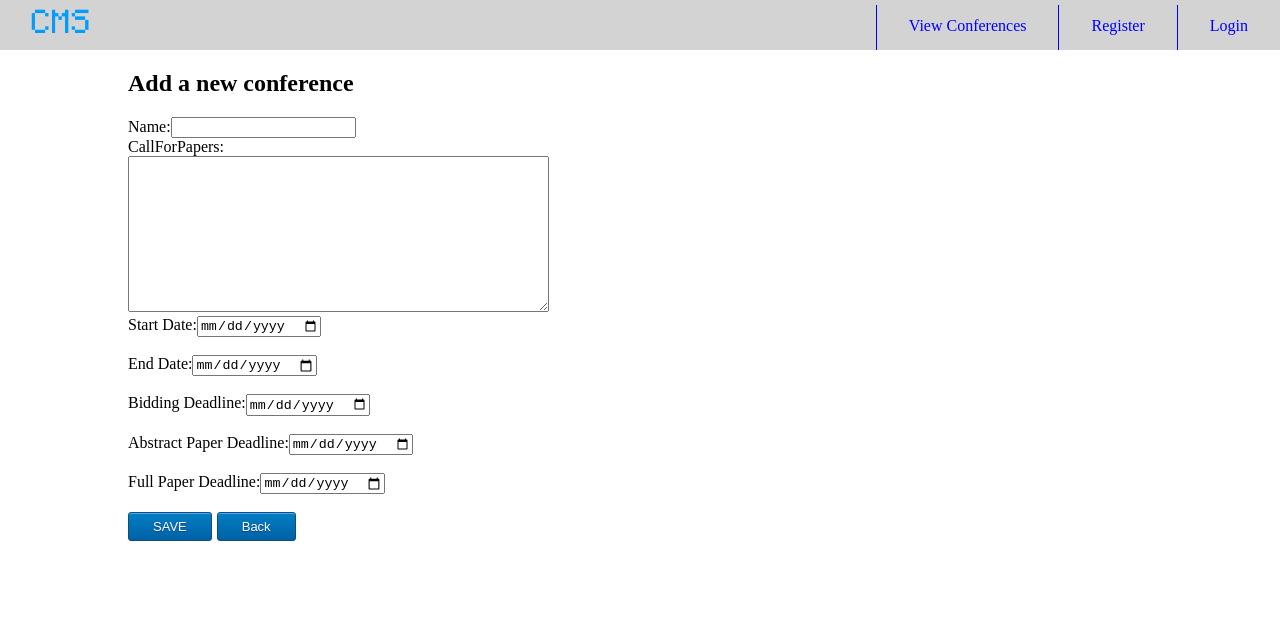
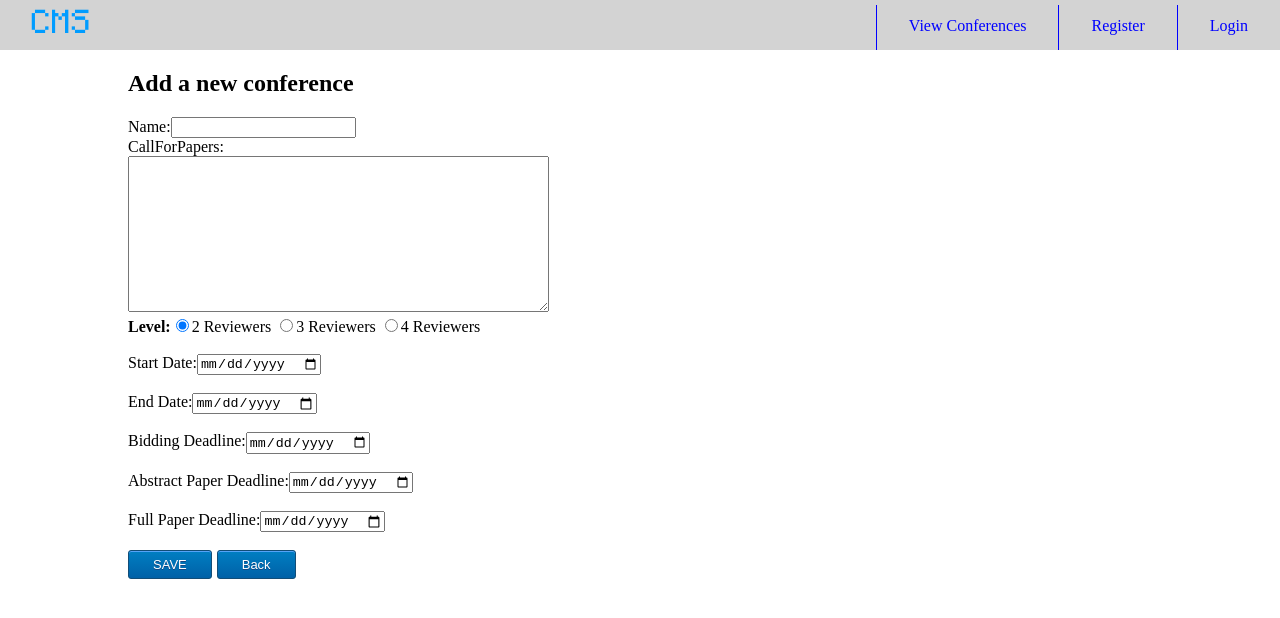
Before and after one commit to condoran/Ciobanii-si-Oile, an Angular app in the folder ConferenceManagement/web/src/main/frontend/front/: page /conference-new in a window 1280 px wide. Shown: the top 618 px of the page. Built offline with nearby package versions, Linux system fonts and the light colour scheme.

Commit message:
Conference checked

```diff
--- a/ConferenceManagement/web/src/main/frontend/front/src/app/conference-new/conference-new.component.html
+++ b/ConferenceManagement/web/src/main/frontend/front/src/app/conference-new/conference-new.component.html
@@ -4,6 +4,11 @@
   <br/>
   CallForPapers:<br/><textarea #callForPapers rows="10" cols="50"></textarea>
   <br/>
+  <label><b>Level:</b>
+    <input type="radio" value="2" [(ngModel)]="level">2 Reviewers
+    <input type="radio" value="3" [(ngModel)]="level">3 Reviewers
+    <input type="radio" value="4" [(ngModel)]="level">4 Reviewers
+  </label><br/><br/>
   Start Date:<input type="date" #startDate/>
   <br/>
   <br/>
--- a/ConferenceManagement/web/src/main/frontend/front/src/app/conference-new/conference-new.component.ts
+++ b/ConferenceManagement/web/src/main/frontend/front/src/app/conference-new/conference-new.component.ts
@@ -10,6 +10,7 @@ import {Router} from "@angular/router";
 })
 export class ConferenceNewComponent implements OnInit {
 
+  level: string ="2";
   constructor(private conferenceService: ConferenceService,
               private router: Router) { }
 
@@ -19,7 +20,7 @@ export class ConferenceNewComponent implements OnInit {
   addConference(name: string, callForPapers: string, startDate: string, endDate: string, bidding: string, abstract: string, full: string){
     let emptyList: number[] = [];
     let conference: Conference =
-      new Conference(null, name, null, new Date(startDate), new Date(endDate), callForPapers, new Date(abstract), new Date(full), new Date(bidding), null, null, null, emptyList);
+      new Conference(null, name, +this.level, new Date(startDate), new Date(endDate), callForPapers, new Date(abstract), new Date(full), new Date(bidding), null, null, null, emptyList);
 
     this.conferenceService.saveConference(conference).subscribe();
   }
--- a/ConferenceManagement/web/src/main/frontend/front/src/app/shared/conference.model.ts
+++ b/ConferenceManagement/web/src/main/frontend/front/src/app/shared/conference.model.ts
@@ -4,7 +4,7 @@ import {Section} from './section.model';
 export class Conference {
   id: number;
   name: string;
-  password: string;
+  level: number;
   startDate: Date;
   endDate: Date;
   callForPapers: string;
@@ -16,10 +16,10 @@ export class Conference {
   secondCoChair: User;
   sections: number[];
 
-  constructor(id, name, password, startDate, endDate, callForPapers, abstractPaperDeadline, fullPaperDeadline, biddingDeadline, chair, firstCoChair, secondCoChair, sections) {
+  constructor(id, name, level, startDate, endDate, callForPapers, abstractPaperDeadline, fullPaperDeadline, biddingDeadline, chair, firstCoChair, secondCoChair, sections) {
     this.id = id;
     this.name = name;
-    this.password = password;
+    this.level = level;
     this.startDate = startDate;
     this.endDate = endDate;
     this.callForPapers = callForPapers;
```
